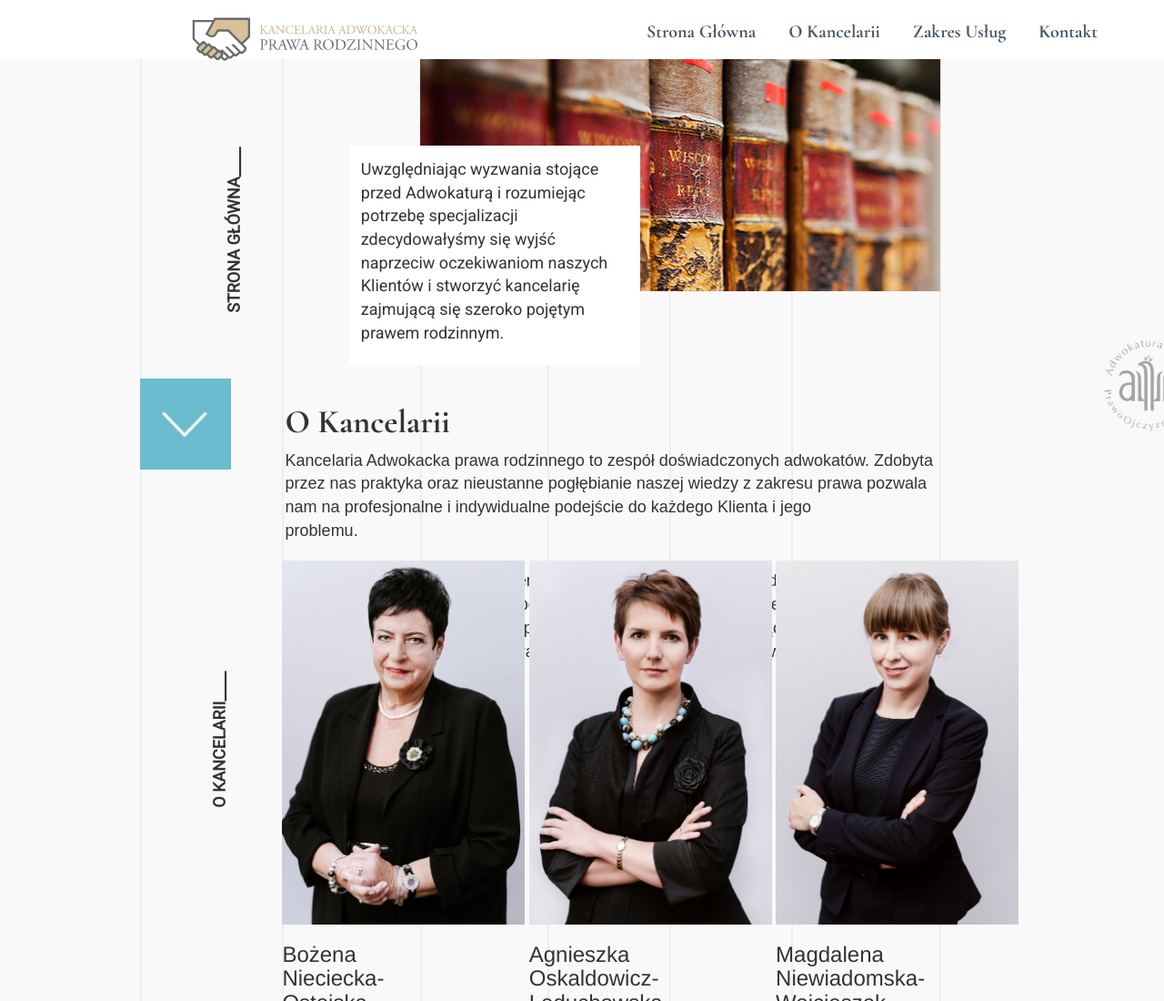
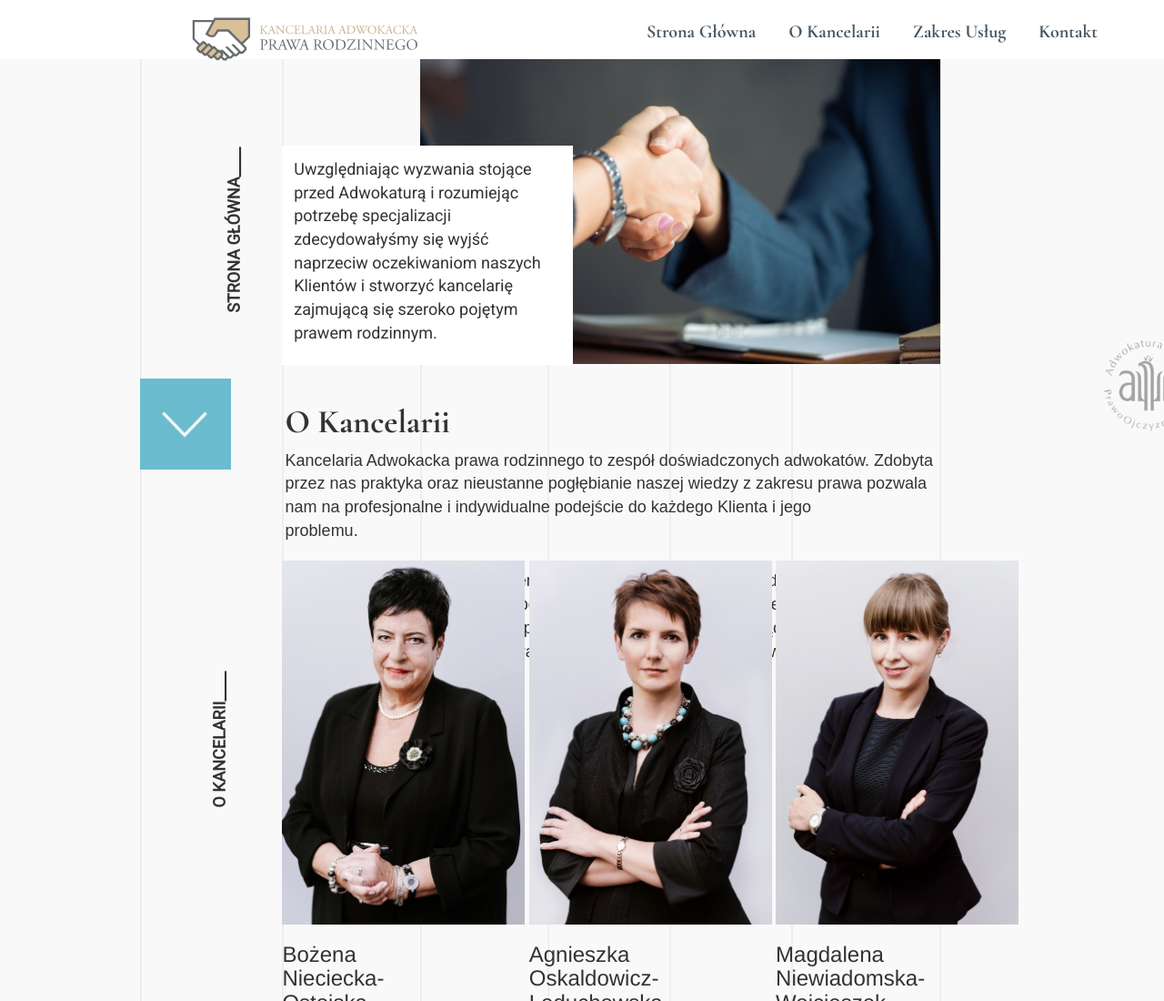
Before and after one commit to kieranthompson/paulina-site, a plain HTML site: page index.html in a window 1280 px wide. Shown: the top 1100 px of the page at 91% size. Drawn offline with nearby package versions, Linux system fonts and the light colour scheme; files whose address does not match are found by name.

Commit message:
background image added for strona block

```diff
--- a/assets/css/styles.css
+++ b/assets/css/styles.css
@@ -28,13 +28,18 @@ p {
   background-image: url(assets/img/library.jpg);
 }
 
+#block-img {
+  height: 125%;
+  width: 100%;
+}
+
 #strona-text {
   width:25%;
   background-color:white;
   padding:1%;
   position:absolute;
   top:20%;
-  right:20%;
+  right:25.75%;
 }
 
 #strona-heading {
--- a/index.html
+++ b/index.html
@@ -48,7 +48,9 @@
         <p id="zakres-side-heading" class="side-heading">ZAKRES USŁUG____</p>
         <p id="kontact-side-heading" class="side-heading">KONTAKT____</p>
         <div id="main-content">
-            <div id="strona-block"></div>
+            <div id="strona-block">
+              <img src="assets/img/neg-background.jpg" id='block-img'>
+            </div>
             <div id="strona-block-mobile"></div>
             <div id="strona-text">
                 <p id="s-text" style="font-family:Roboto, sans-serif;">Uwzględniając wyzwania stojące przed Adwokaturą i rozumiejąc potrzebę specjalizacji zdecydowałyśmy się wyjść naprzeciw oczekiwaniom naszych Klientów i stworzyć kancelarię zajmującą się szeroko pojętym prawem rodzinnym.</p>
```
Also changed, not shown: assets/img/neg-background.jpg (added).
